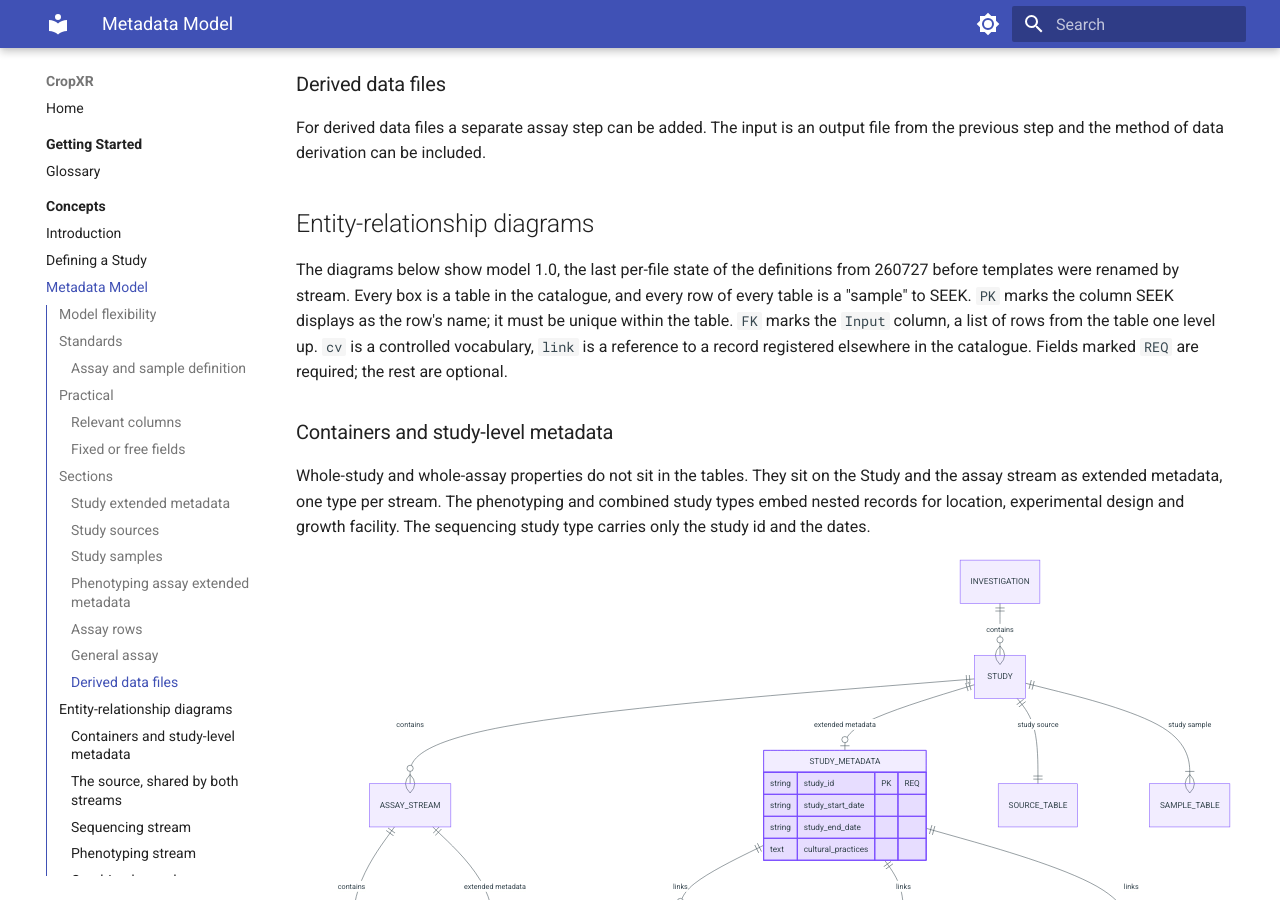
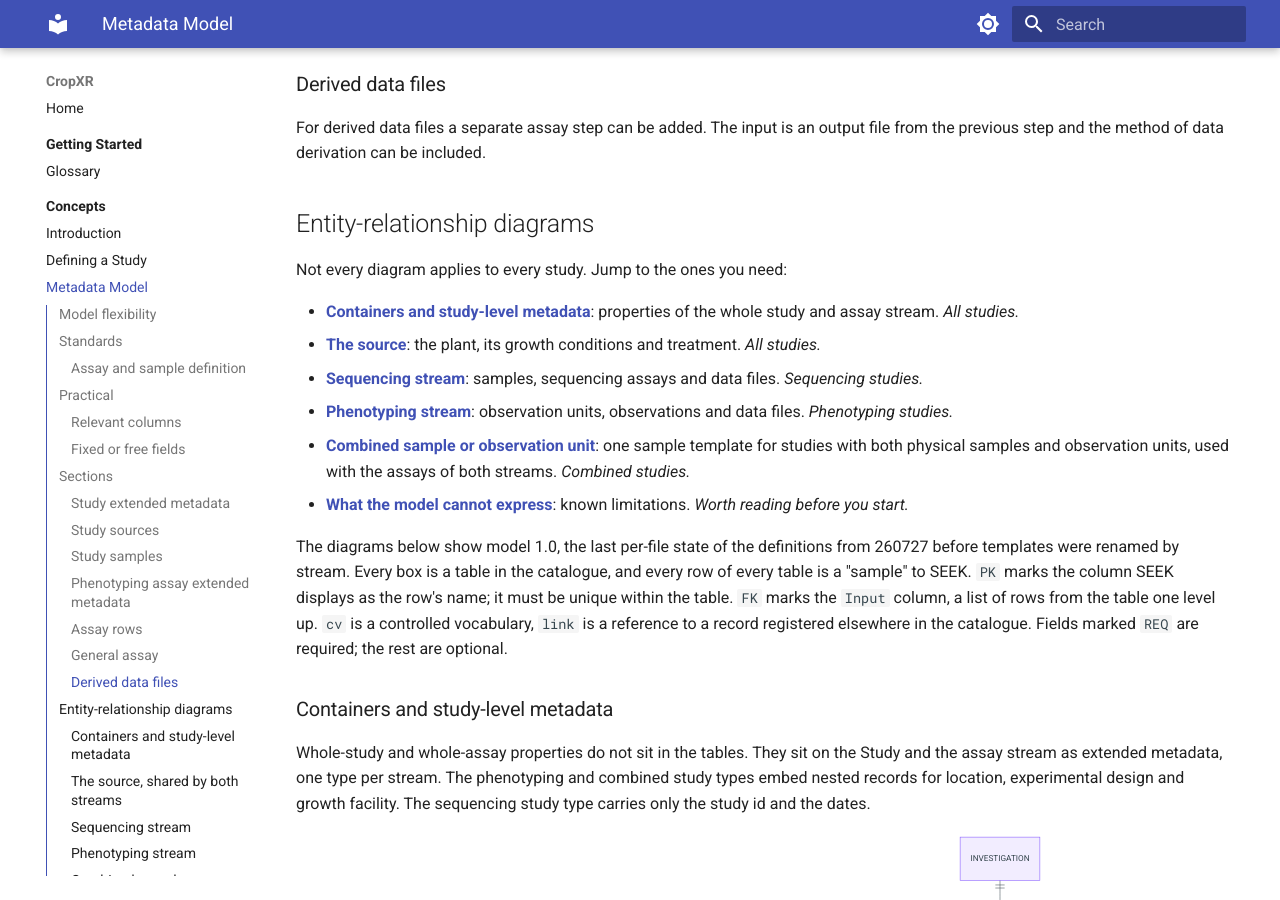
Before and after one commit to CropXR/documentation, an MkDocs documentation site: the page built from docs/concepts/metadata-model.md, in a window 1280 px wide and 900 px high, scrolled down 4226 px. Built offline with MkDocs 1.6.1 and Material for MkDocs 9.7.7, drawn with Linux system fonts in a browser that asks for light colours.

Commit message:
Add template overview to the entity-relationship diagrams
List the diagrams with what each is for and which studies need it, so
readers can jump to the ones that apply.

```diff
--- a/docs/concepts/metadata-model.md
+++ b/docs/concepts/metadata-model.md
@@ -138,6 +138,15 @@ The input is an output file from the previous step and the method of data deriva
 
 
 ## Entity-relationship diagrams
+
+Not every diagram applies to every study. Jump to the ones you need:
+
+- **[Containers and study-level metadata](#containers-and-study-level-metadata)**: properties of the whole study and assay stream. *All studies.*
+- **[The source](#the-source-shared-by-both-streams)**: the plant, its growth conditions and treatment. *All studies.*
+- **[Sequencing stream](#sequencing-stream)**: samples, sequencing assays and data files. *Sequencing studies.*
+- **[Phenotyping stream](#phenotyping-stream)**: observation units, observations and data files. *Phenotyping studies.*
+- **[Combined sample or observation unit](#combined-sample-or-observation-unit)**: one sample template for studies with both physical samples and observation units, used with the assays of both streams. *Combined studies.*
+- **[What the model cannot express](#what-the-model-cannot-express)**: known limitations. *Worth reading before you start.*
 
 The diagrams below show model 1.0, the last per-file state of the definitions from 260727 before templates were renamed by stream. Every box is a table in the catalogue, and every row of every table is a "sample" to SEEK. `PK` marks the column SEEK displays as the row's name; it must be unique within the table. `FK` marks the `Input` column, a list of rows from the table one level up. `cv` is a controlled vocabulary, `link` is a reference to a record registered elsewhere in the catalogue. Fields marked `REQ` are required; the rest are optional.
 
```
